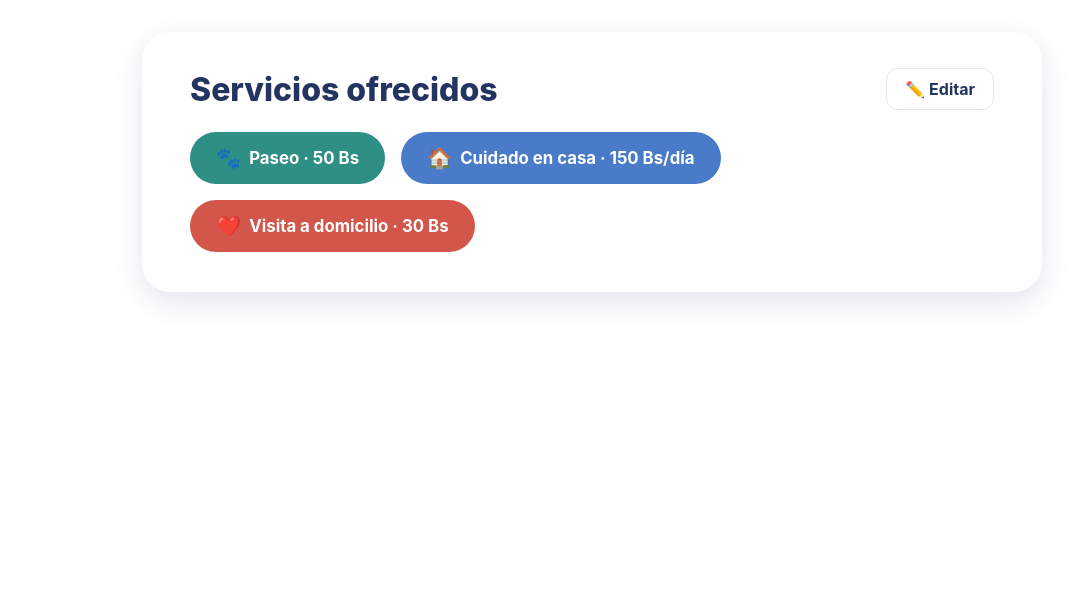
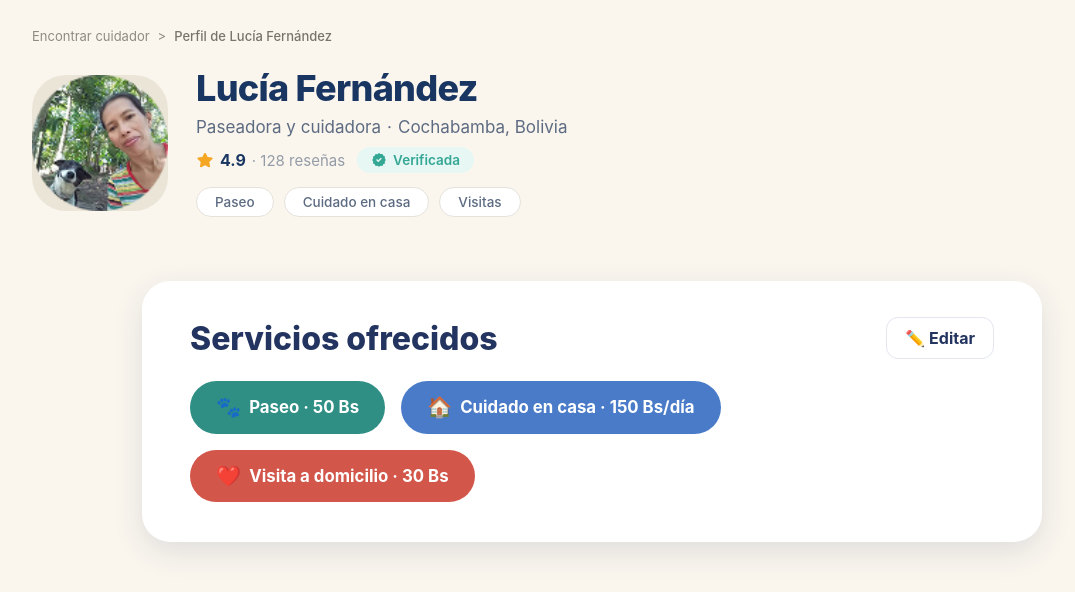
Before and after one commit to raquelgonzales-droid/woofly, a plain HTML site: page perfil.html in a window 1280 px wide. Shown: the whole page, without its empty margins (48-1123 px from the left). Drawn offline with Linux system fonts and the light colour scheme.

Commit message:
Agrego encabezado de perfil de Lucia Fernandez

```diff
--- /dev/null
+++ b/perfil-cuidador.css
@@ -0,0 +1,191 @@
+:root {
+  --woofly-bg: #faf6ee;
+  --woofly-navy: #183661;
+  --woofly-text-secondary: #5d6b82;
+  --woofly-text-muted: #949ca8;
+  --woofly-mint-bg: #e6f7f4;
+  --woofly-mint-text: #35a795;
+  --woofly-pill-bg: #ffffff;
+  --woofly-pill-border: #e5e2dc;
+}
+
+* {
+  box-sizing: border-box;
+  margin: 0;
+  padding: 0;
+}
+
+body {
+  background-color: var(--woofly-bg);
+  font-family: "Plus Jakarta Sans", -apple-system, BlinkMacSystemFont, "Segoe UI", Roboto, sans-serif;
+  color: var(--woofly-navy);
+  -webkit-font-smoothing: antialiased;
+}
+
+.woofly-profile-wrapper {
+  background-color: var(--woofly-bg);
+  padding: 28px 24px 40px;
+}
+
+.woofly-container {
+  max-width: 1120px;
+  margin: 0 auto;
+}
+
+/* Breadcrumb */
+.woofly-breadcrumb {
+  display: flex;
+  flex-wrap: wrap;
+  align-items: center;
+  gap: 8px;
+  font-size: 13px;
+  color: #8f8a82;
+  margin-bottom: 24px;
+}
+
+.woofly-breadcrumb__link {
+  color: #8f8a82;
+  text-decoration: none;
+  transition: color 0.2s ease;
+}
+
+.woofly-breadcrumb__link:hover {
+  color: var(--woofly-navy);
+  text-decoration: underline;
+}
+
+.woofly-breadcrumb__current {
+  color: #78736b;
+  font-weight: 500;
+}
+
+/* Sección principal del encabezado del perfil */
+.caregiver-header {
+  display: flex;
+  align-items: center;
+  gap: 28px;
+}
+
+/* Foto con bordes redondeados estilo squircle */
+.caregiver-header__avatar-box {
+  flex-shrink: 0;
+  width: 136px;
+  height: 136px;
+  border-radius: 34px;
+  overflow: hidden;
+  background-color: #ebe5d8;
+}
+
+.caregiver-header__avatar {
+  width: 100%;
+  height: 100%;
+  object-fit: cover;
+  display: block;
+}
+
+/* Información derecha */
+.caregiver-header__info {
+  display: flex;
+  flex-direction: column;
+  gap: 8px;
+}
+
+.caregiver-header__name {
+  font-size: 36px;
+  font-weight: 800;
+  line-height: 1.15;
+  letter-spacing: -0.02em;
+  color: var(--woofly-navy);
+}
+
+.caregiver-header__subtitle {
+  font-size: 17px;
+  font-weight: 400;
+  color: var(--woofly-text-secondary);
+  display: flex;
+  flex-wrap: wrap;
+  align-items: center;
+  gap: 6px;
+}
+
+/* Calificación + Reseñas + Verificada */
+.caregiver-header__meta {
+  display: flex;
+  flex-wrap: wrap;
+  align-items: center;
+  gap: 12px;
+  margin-top: 2px;
+}
+
+.caregiver-header__rating {
+  display: inline-flex;
+  align-items: center;
+  gap: 6px;
+}
+
+.caregiver-header__score {
+  font-size: 16px;
+  font-weight: 700;
+  color: var(--woofly-navy);
+}
+
+.caregiver-header__reviews {
+  font-size: 15px;
+  font-weight: 400;
+  color: var(--woofly-text-muted);
+}
+
+.caregiver-header__verified-badge {
+  display: inline-flex;
+  align-items: center;
+  gap: 6px;
+  background-color: var(--woofly-mint-bg);
+  color: var(--woofly-mint-text);
+  font-size: 13.5px;
+  font-weight: 600;
+  padding: 5px 14px;
+  border-radius: 9999px;
+}
+
+/* Etiquetas de servicios */
+.caregiver-header__services {
+  list-style: none;
+  display: flex;
+  flex-wrap: wrap;
+  align-items: center;
+  gap: 10px;
+  margin-top: 6px;
+}
+
+.caregiver-header__service-tag {
+  background-color: var(--woofly-pill-bg);
+  border: 1px solid var(--woofly-pill-border);
+  color: var(--woofly-text-secondary);
+  font-size: 13.5px;
+  font-weight: 500;
+  padding: 6px 18px;
+  border-radius: 9999px;
+}
+
+/* Adaptación móvil */
+@media (max-width: 640px) {
+  .caregiver-header {
+    flex-direction: column;
+    align-items: flex-start;
+    gap: 18px;
+  }
+
+  .caregiver-header__avatar-box {
+    width: 112px;
+    height: 112px;
+    border-radius: 28px;
+  }
+
+  .caregiver-header__name {
+    font-size: 28px;
+  }
+
+  .caregiver-header__subtitle {
+    font-size: 15px;
+  }
+}
--- a/perfil.html
+++ b/perfil.html
@@ -7,10 +7,62 @@
     <title>Servicios ofrecidos</title>
 
    <link rel="stylesheet" href="css/style.css">
+    <link rel="stylesheet" href="perfil-cuidador.css">
 </head>
 
 <body>
+<main class="woofly-profile-wrapper">
+      <div class="woofly-container">
+        <nav class="woofly-breadcrumb" aria-label="Ruta de navegación">
+          <a href="encontrar.html" class="woofly-breadcrumb__link">Encontrar cuidador</a>
+          <span class="woofly-breadcrumb__separator" aria-hidden="true">&gt;</span>
+          <span class="woofly-breadcrumb__current">Perfil de Lucía Fernández</span>
+        </nav>
 
+        <section class="caregiver-header" aria-labelledby="caregiver-name">
+          <div class="caregiver-header__avatar-box">
+            <img
+              src="lucia-fernandez.png"
+              alt="Foto de perfil de Lucía Fernández"
+              class="caregiver-header__avatar"
+            />
+          </div>
+
+          <div class="caregiver-header__info">
+            <h1 id="caregiver-name" class="caregiver-header__name">Lucía Fernández</h1>
+
+            <p class="caregiver-header__subtitle">
+              <span>Paseadora y cuidadora</span>
+              <span class="caregiver-header__dot" aria-hidden="true">&middot;</span>
+              <span>Cochabamba, Bolivia</span>
+            </p>
+
+            <div class="caregiver-header__meta">
+              <div class="caregiver-header__rating">
+                <svg width="18" height="18" viewBox="0 0 24 24" fill="#F5A623" aria-hidden="true">
+                  <path d="M12 2.25c.43 0 .82.24 1.01.62l2.53 5.13 5.66.82c.42.06.77.36.9.76.13.4.02.84-.28 1.14l-4.1 3.99.97 5.64c.07.42-.1.84-.44 1.09-.34.25-.79.28-1.17.08L12 18.86l-5.06 2.66c-.38.2-.83.17-1.17-.08-.34-.25-.51-.67-.44-1.09l.97-5.64-4.1-3.99a1.12 1.12 0 0 1-.28-1.14c.13-.4.48-.7.9-.76l5.66-.82 2.53-5.13c.19-.38.58-.62 1.01-.62z" />
+                </svg>
+                <span class="caregiver-header__score">4.9</span>
+                <span class="caregiver-header__reviews">&middot; 128 reseñas</span>
+              </div>
+
+              <span class="caregiver-header__verified-badge">
+                <svg width="16" height="16" viewBox="0 0 24 24" fill="#35A795" aria-hidden="true">
+                  <path d="M12 1.5l2.35 1.54 2.8-.18 1.24 2.51 2.51 1.24-.18 2.8L22.26 12l-1.54 2.35.18 2.8-2.51 1.24-1.24 2.51-2.8-.18L12 22.26l-2.35-1.54-2.8.18-1.24-2.51-2.51-1.24.18-2.8L1.74 12l1.54-2.35-.18-2.8 2.51-1.24 1.24-2.51 2.8.18L12 1.5zm-1.15 13.78l5.3-5.3-1.41-1.42-3.89 3.89-1.79-1.79-1.41 1.41 3.2 3.21z" />
+                </svg>
+                Verificada
+              </span>
+            </div>
+
+            <ul class="caregiver-header__services" aria-label="Servicios ofrecidos">
+              <li class="caregiver-header__service-tag">Paseo</li>
+              <li class="caregiver-header__service-tag">Cuidado en casa</li>
+              <li class="caregiver-header__service-tag">Visitas</li>
+            </ul>
+          </div>
+        </section>
+      </div>
+    </main>
     <!-- SECCIÓN 21: SERVICIOS OFRECIDOS -->
     <section id="w21">
 
```
